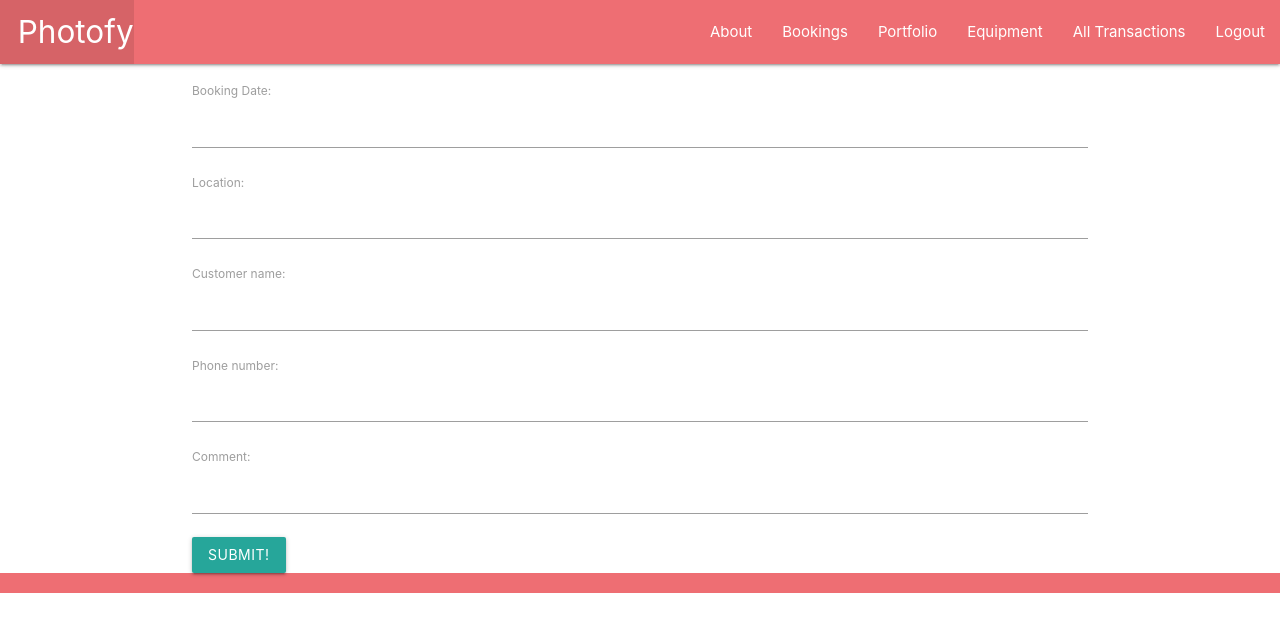
After one commit to lcrosariol/Photofy, a Django app: page /bookings/create/ in a window 1280 px wide. The commit adds this page. Shown: the top 632 px of the page. Run offline with Django 3.2, Linux system fonts and the light colour scheme; the visitor is signed in with stand-in values (Sample User, id 1).

Commit message:
add booking forms

```diff
--- a/main_app/models.py
+++ b/main_app/models.py
@@ -71,6 +71,9 @@ class Booking(models.Model):
     class Meta:
         ordering = ['-date']
 
+    def get_absolute_url(self):
+        return reverse('bookings')
+
 
 class Transaction(models.Model):
     payment_method = models.CharField(
--- a/main_app/templates/bookings/booking_detail.html
+++ b/main_app/templates/bookings/booking_detail.html
@@ -13,7 +13,8 @@
             <p>Comments: {{ booking.comment }}</p>
             <p>Transaction: </p>
         </div>
-
+        <a href="{% url 'booking_update' booking.id %}" >Update</a>
+        <a href="{% url 'booking_delete' booking.id %}" >Delete</a>
     </div>
 </a>
 
--- a/main_app/templates/bookings/index.html
+++ b/main_app/templates/bookings/index.html
@@ -5,5 +5,6 @@
     {% for booking in bookings  %}
         <p><a href="{% url 'booking' booking.id %}" >Date: {{ booking.date }}</a></p>
     {% endfor %}
+    <a href="{% url 'booking_create' %}">New Booking</a>
 
 {% endblock %}
--- /dev/null
+++ b/main_app/templates/main_app/booking_form.html
@@ -0,0 +1,17 @@
+{% extends 'base.html' %}
+
+{% block content %}
+  <!-- Leaving the action empty makes the form post to the same url used to display it -->
+  <form action="" method="post">
+    <!-- Django requires the following for security purposes -->
+    {% csrf_token %}
+    <p>
+      <!-- Render the inputs inside of <tr>s & <td>s -->
+      {{ form.as_p }}
+      </p>
+    <input type="submit" value="Submit!" class="btn">
+    <input type="hidden" name="user" value="{{ user }}">
+  </form>
+
+
+{% endblock %}
--- a/main_app/templates/transactions.html
+++ b/main_app/templates/transactions.html
@@ -12,6 +12,7 @@
                 <td>{{transaction.date}}</td>
                 <td>{{transaction.get_payment_method_display}}</td>
                 <td>{{transaction.amount}}</td>
+                <td>{{transaction.booking}}</td>
                 <td><a href="{% url 'transaction_update' transaction.id %}">Update Transaction</a></td>
                 <td><a href="{% url 'transaction_delete' transaction.id %}">Delete Transaction</a></td>
             </tr>
--- a/main_app/urls.py
+++ b/main_app/urls.py
@@ -24,6 +24,10 @@ urlpatterns = [
     path('about/', views.about, name='about'),
     # #about page
     path('bookings/', views.bookings, name='bookings'),
+    path('bookings/create/', views.BookingCreate.as_view(), name='booking_create'),
+    path('bookings/<int:pk>/update/', views.BookingUpdate.as_view(), name='booking_update'),
+    path('bookings/<int:pk>/delete/', views.BookingDelete.as_view(), name='booking_delete'),
+
 
     # #bookings page
     path('bookings/<int:booking_id>', views.booking, name='booking'),
--- a/main_app/views.py
+++ b/main_app/views.py
@@ -166,3 +166,23 @@ class EquipmentUpdate(LoginRequiredMixin, UpdateView):
 class EquipmentDelete(LoginRequiredMixin, DeleteView):
   model = Equipment
   success_url = '/equipment/'
+
+class BookingCreate(LoginRequiredMixin, CreateView):
+  model = Booking
+  #take user field out because it is being attached when they click on the form (lines 176-178)
+  fields = ['date', 'location', 'customer_name', 'phone_number', 'comment']
+  success_url = '/bookings/'
+
+  def form_valid(self, form):
+    form.instance.user = self.request.user
+    return super().form_valid(form)
+
+
+class BookingUpdate(LoginRequiredMixin, UpdateView):
+  model = Booking
+  fields = ['date', 'location', 'customer_name', 'phone_number', 'comment']
+
+
+class BookingDelete(LoginRequiredMixin, DeleteView):
+  model = Booking
+  success_url = '/bookings/'
```
Also changed, not shown: main_app/templates/main_app/booking_confirm_delete.html (added, +13 -0 lines), main_app/migrations/0002_remove_booking_paid_transaction_paid.py (added).
